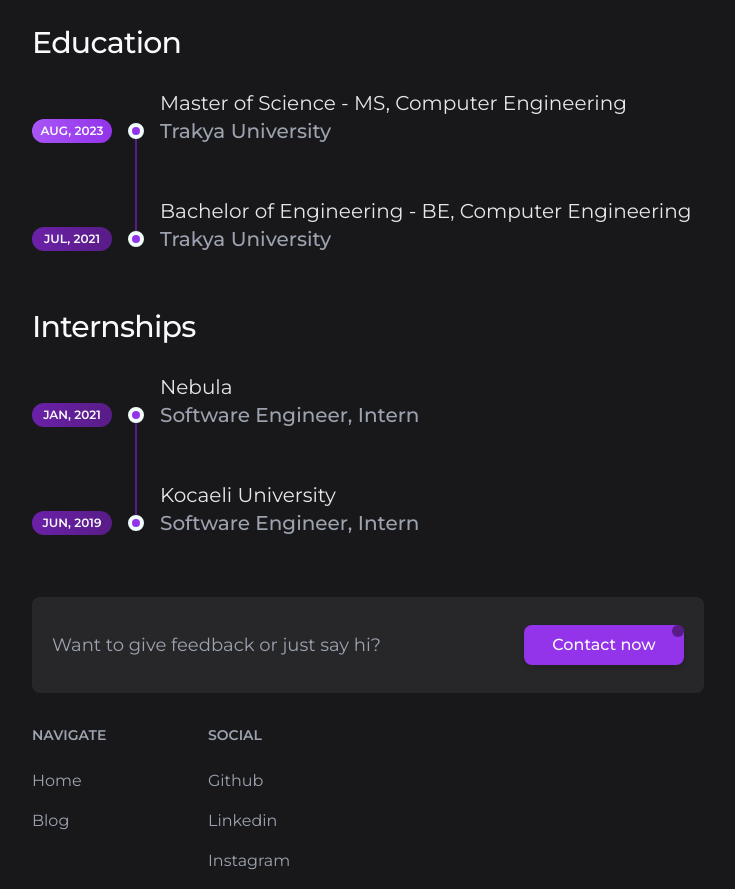
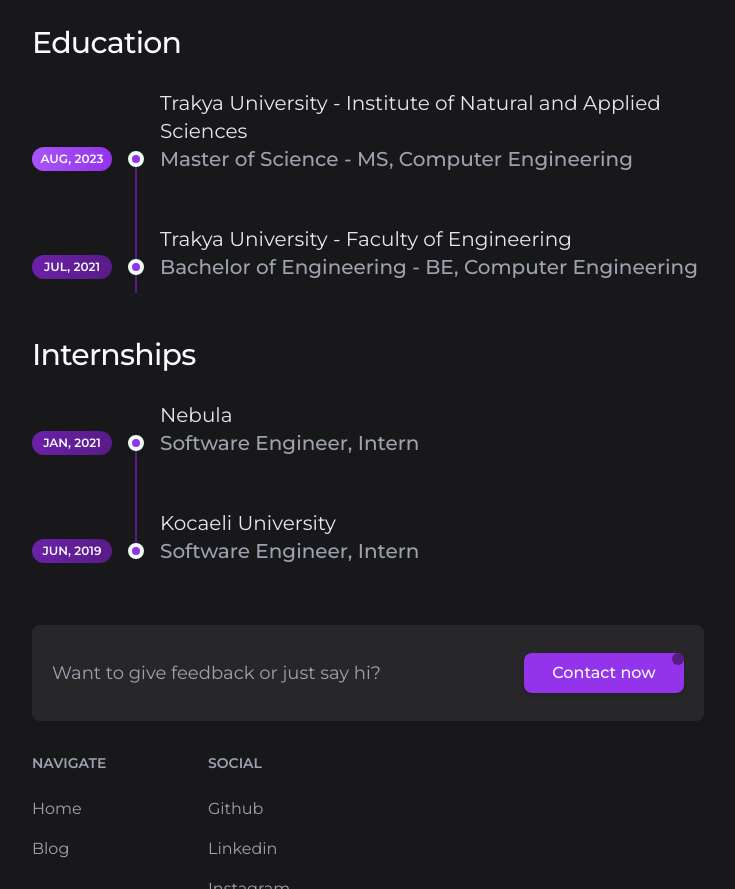
Before and after one commit to huseink/huseink.github.io, an Astro site: page / in a window 1280 px wide. Shown: the part 867-1756 px from the top of the page, without its empty margins (272-1007 px from the left). Built offline with nearby package versions, Linux system fonts and the light colour scheme; Astro itself is replaced by a stand-in of ours.

Commit message:
Update Timeline.astro

```diff
--- a/src/components/Timeline.astro
+++ b/src/components/Timeline.astro
@@ -52,7 +52,7 @@
     <div
       class="font-caveat font-light text-xl text-gray-700 dark:text-gray-200 mb-1 sm:mb-0"
     >
-      Master of Science - MS, Computer Engineering
+      Trakya University - Institute of Natural and Applied Sciences
     </div>
     <div
       class="flex flex-col sm:flex-row items-start mb-1 group-last:before:hidden before:absolute before:left-2 sm:before:left-0 before:h-full before:px-px before:bg-teal-900 before:dark:bg-purple-900 sm:before:ml-[6.5rem] before:self-start before:-translate-x-1/2 before:translate-y-3 after:absolute after:left-2 sm:after:left-0 after:w-2 after:h-2 after:bg-teal-600 after:dark:bg-purple-600 after:border-4 after:box-content after:border-teal-50 after:rounded-full sm:after:ml-[6.5rem] after:-translate-x-1/2 after:translate-y-1.5"
@@ -62,7 +62,7 @@
         >Aug, 2023</time
       >
       <div class="text-xl font-medium from-purple-400 to-pink-800">
-        Trakya University
+        Master of Science - MS, Computer Engineering
       </div>
     </div>
   </div>
@@ -70,7 +70,7 @@
     <div
       class="font-caveat font-light text-xl bg-clip-text text-gray-700 dark:text-gray-200 mb-1 sm:mb-0"
     >
-      Bachelor of Engineering - BE, Computer Engineering
+      Trakya University - Faculty of Engineering
     </div>
     <div
       class="flex flex-col sm:flex-row items-start mb-1 group-last:before:hidden before:absolute before:left-2 sm:before:left-0 before:h-full before:px-px before:bg-teal-900 before:dark:bg-purple-900 sm:before:ml-[6.5rem] before:self-start before:-translate-x-1/2 before:translate-y-3 after:absolute after:left-2 sm:after:left-0 after:w-2 after:h-2 after:bg-teal-600 after:dark:bg-purple-600 after:border-4 after:box-content after:border-teal-50 after:rounded-full sm:after:ml-[6.5rem] after:-translate-x-1/2 after:translate-y-1.5"
@@ -80,7 +80,7 @@
         >Jul, 2021</time
       >
       <div class="text-xl font-medium from-purple-400 to-pink-800">
-        Trakya University
+        Bachelor of Engineering - BE, Computer Engineering
       </div>
     </div>
   </div>
```
